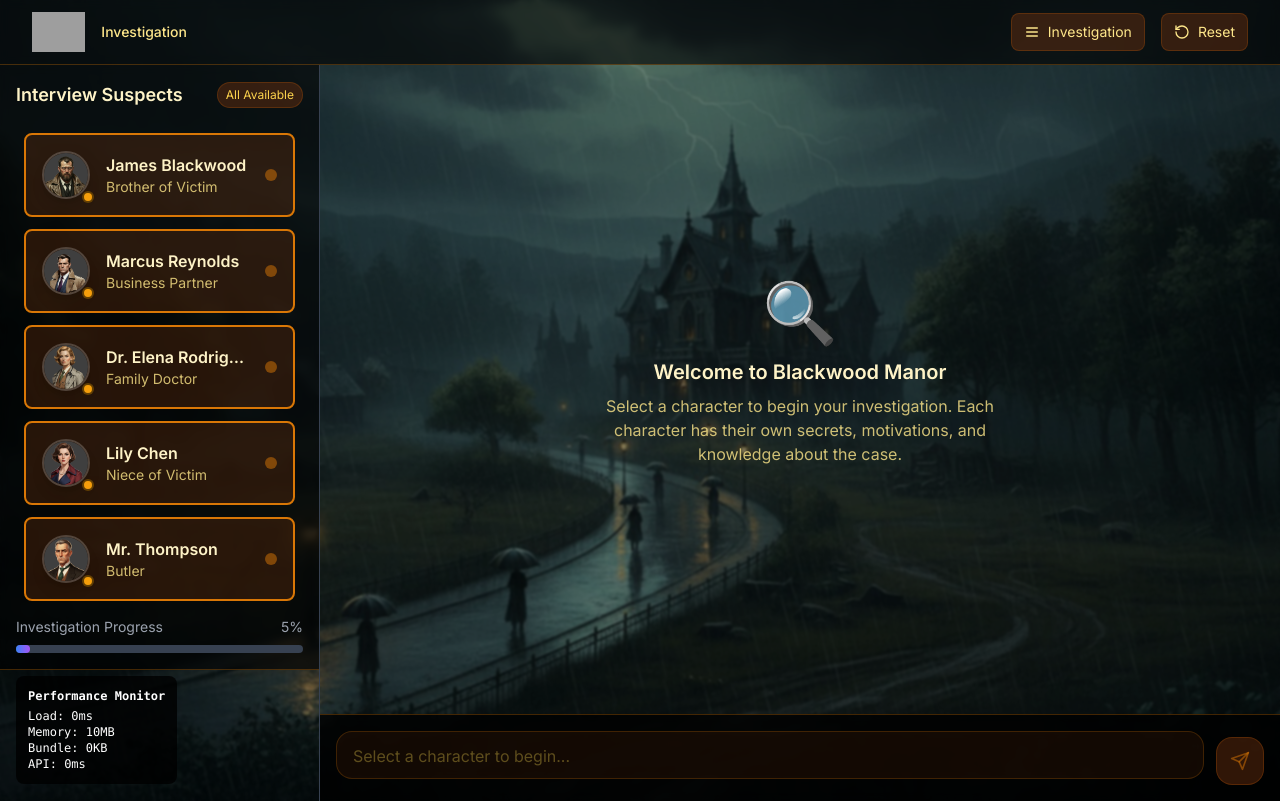
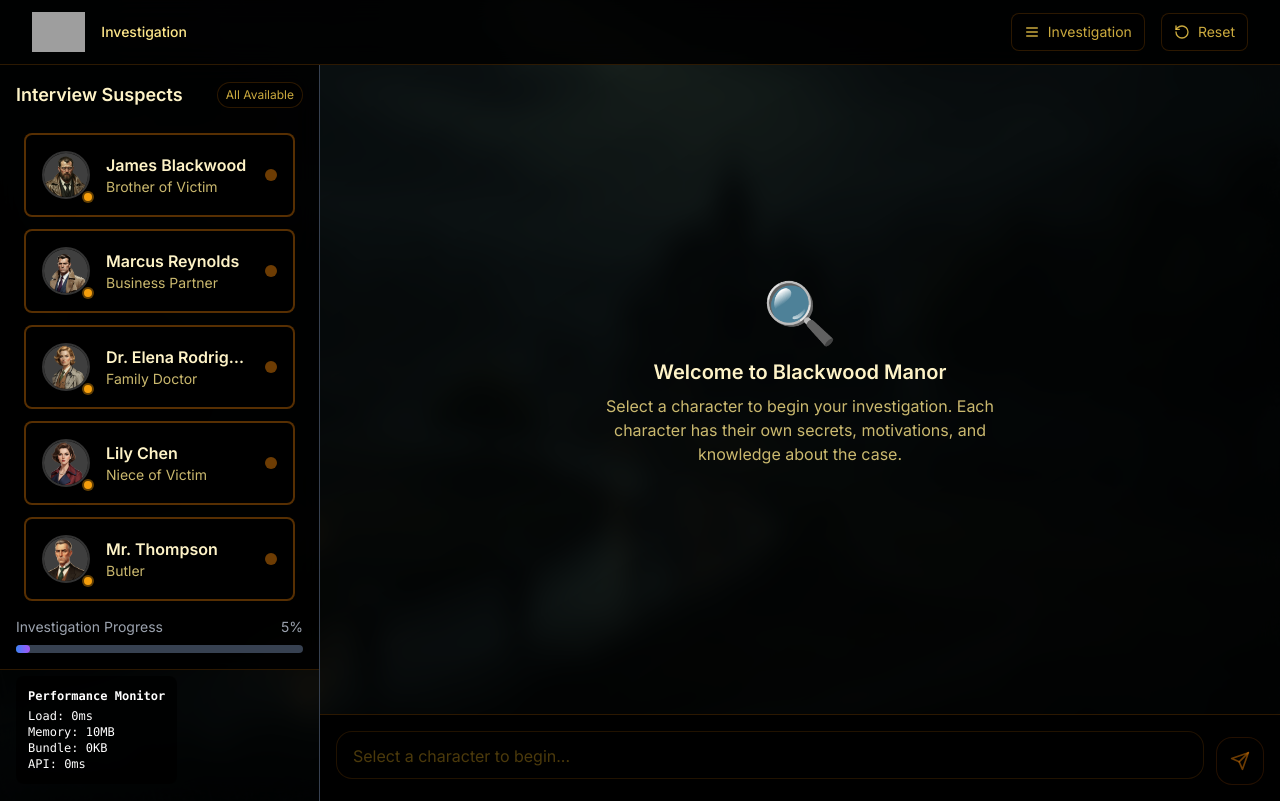
Before and after one commit to surebabu2007/blackwood-chat-app, a Next.js app: page / in a window 1280 px wide. Built offline with nearby package versions, Linux system fonts and the light colour scheme; grey boxes are pictures that could not be loaded.

Commit message:
Enhance with darker theme: Stronger background overlay, subtle amber accents, and detective avatar for user messages

```diff
--- a/app/page.tsx
+++ b/app/page.tsx
@@ -70,9 +70,9 @@ export default function HomePage() {
       }}
     >
       {/* Overlay for better text readability */}
-      <div className="absolute inset-0 bg-black/40 backdrop-blur-[1px]"></div>
+      <div className="absolute inset-0 bg-gradient-to-br from-black/80 via-black/85 to-black/90 backdrop-blur-md"></div>
       {/* Header */}
-      <header className="bg-black/60 backdrop-blur-sm border-b border-amber-600/30 sticky top-0 z-50">
+      <header className="bg-black/85 backdrop-blur-md border-b border-amber-600/20 sticky top-0 z-50">
         <div className="max-w-7xl mx-auto px-3 sm:px-4 lg:px-8">
           <div className="flex items-center justify-between h-14 sm:h-16">
             <div className="flex items-center space-x-2 sm:space-x-4 min-w-0 flex-1">
@@ -93,7 +93,7 @@ export default function HomePage() {
               {/* Investigation Panel Toggle - Hidden on mobile */}
               <button
                 onClick={() => setShowInvestigationPanel(!showInvestigationPanel)}
-                className="hidden lg:flex items-center px-2 sm:px-3 py-1.5 sm:py-2 text-xs sm:text-sm text-amber-200 hover:text-amber-100 bg-amber-900/40 hover:bg-amber-800/50 rounded-lg transition-colors border border-amber-700/30"
+                className="hidden lg:flex items-center px-2 sm:px-3 py-1.5 sm:py-2 text-xs sm:text-sm text-amber-300/80 hover:text-amber-200 bg-black/60 hover:bg-black/70 rounded-lg transition-colors border border-amber-600/20"
               >
                 <Menu className="w-3 h-3 sm:w-4 sm:h-4 sm:mr-2" />
                 <span className="hidden sm:inline">Investigation</span>
@@ -102,7 +102,7 @@ export default function HomePage() {
               {/* Reset Game */}
               <button
                 onClick={handleResetGame}
-                className="flex items-center px-2 sm:px-3 py-1.5 sm:py-2 text-xs sm:text-sm text-amber-200 hover:text-amber-100 bg-amber-900/40 hover:bg-amber-800/50 rounded-lg transition-colors border border-amber-700/30"
+                className="flex items-center px-2 sm:px-3 py-1.5 sm:py-2 text-xs sm:text-sm text-amber-300/80 hover:text-amber-200 bg-black/60 hover:bg-black/70 rounded-lg transition-colors border border-amber-600/20"
                 title="Reset Game"
               >
                 <RotateCcw className="w-3 h-3 sm:w-4 sm:h-4 sm:mr-2" />
@@ -112,7 +112,7 @@ export default function HomePage() {
               {/* Mobile Menu Toggle */}
               <button
                 onClick={() => setShowMobileMenu(!showMobileMenu)}
-                className="lg:hidden flex items-center px-2 sm:px-3 py-1.5 sm:py-2 text-xs sm:text-sm text-amber-200 hover:text-amber-100 bg-amber-900/40 hover:bg-amber-800/50 rounded-lg transition-colors border border-amber-700/30"
+                className="lg:hidden flex items-center px-2 sm:px-3 py-1.5 sm:py-2 text-xs sm:text-sm text-amber-300/80 hover:text-amber-200 bg-black/60 hover:bg-black/70 rounded-lg transition-colors border border-amber-600/20"
               >
                 {showMobileMenu ? <X className="w-4 h-4" /> : <Menu className="w-4 h-4" />}
               </button>
@@ -139,7 +139,7 @@ export default function HomePage() {
               initial={{ opacity: 0, x: -300 }}
               animate={{ opacity: 1, x: 0 }}
               exit={{ opacity: 0, x: -300 }}
-              className="w-80 sm:w-96 h-full bg-black/80 backdrop-blur-sm border-r border-amber-600/30 overflow-y-auto"
+              className="w-80 sm:w-96 h-full bg-black/90 backdrop-blur-md border-r border-amber-600/20 overflow-y-auto"
             >
               <CharacterSelector
                 characters={characters}
@@ -213,7 +213,7 @@ export default function HomePage() {
             initial={{ opacity: 0, y: 300 }}
             animate={{ opacity: 1, y: 0 }}
             exit={{ opacity: 0, y: 300 }}
-            className="absolute bottom-0 left-0 right-0 bg-black/80 backdrop-blur-sm border-t border-amber-600/30 max-h-[60vh] overflow-y-auto"
+            className="absolute bottom-0 left-0 right-0 bg-black/90 backdrop-blur-md border-t border-amber-600/20 max-h-[60vh] overflow-y-auto"
           >
             <InvestigationPanel
               investigationState={investigationState}
--- a/components/CharacterCard.tsx
+++ b/components/CharacterCard.tsx
@@ -18,12 +18,12 @@ export const CharacterCard: React.FC<CharacterCardProps> = ({
   isAvailable = true
 }) => {
   const colorClasses = {
-    james: 'border-amber-600 bg-amber-900/30 hover:bg-amber-800/40',
-    marcus: 'border-amber-600 bg-amber-900/30 hover:bg-amber-800/40',
-    elena: 'border-amber-600 bg-amber-900/30 hover:bg-amber-800/40',
-    lily: 'border-amber-600 bg-amber-900/30 hover:bg-amber-800/40',
-    thompson: 'border-amber-600 bg-amber-900/30 hover:bg-amber-800/40',
-    victoria: 'border-amber-600 bg-amber-900/30 hover:bg-amber-800/40'
+    james: 'border-amber-600/40 bg-black/70 hover:bg-black/80',
+    marcus: 'border-amber-600/40 bg-black/70 hover:bg-black/80',
+    elena: 'border-amber-600/40 bg-black/70 hover:bg-black/80',
+    lily: 'border-amber-600/40 bg-black/70 hover:bg-black/80',
+    thompson: 'border-amber-600/40 bg-black/70 hover:bg-black/80',
+    victoria: 'border-amber-600/40 bg-black/70 hover:bg-black/80'
   };
 
   const selectedClasses = isSelected ? 'ring-2 ring-amber-400/50 scale-105' : '';
@@ -38,7 +38,7 @@ export const CharacterCard: React.FC<CharacterCardProps> = ({
         character-card relative p-4 rounded-lg border-2 cursor-pointer transition-all duration-300
         ${colorClasses[character.color as keyof typeof colorClasses]}
         ${selectedClasses}
-        hover:scale-[1.02] hover:shadow-lg hover:border-amber-400/50
+        hover:scale-[1.02] hover:shadow-lg hover:border-amber-500/60
       `}
       onClick={onClick}
     >
--- a/components/CharacterSelector.tsx
+++ b/components/CharacterSelector.tsx
@@ -37,14 +37,14 @@ export const CharacterSelector: React.FC<CharacterSelectorProps> = ({
     <motion.div
       initial={{ opacity: 0, y: -20 }}
       animate={{ opacity: 1, y: 0 }}
-      className="bg-black/60 backdrop-blur-sm border-b border-amber-600/30 p-4"
+      className="bg-black/85 backdrop-blur-md border-b border-amber-600/20 p-4"
     >
       <div className="max-w-7xl mx-auto">
         <div className="flex items-center justify-between mb-6">
           <h2 className="text-lg font-semibold text-amber-100">
             Interview Suspects
           </h2>
-          <div className="text-xs text-amber-300 bg-amber-900/40 px-2 py-1 rounded-full border border-amber-700/30">
+          <div className="text-xs text-amber-300/80 bg-black/60 px-2 py-1 rounded-full border border-amber-600/20">
             All Available
           </div>
         </div>
--- a/components/ChatInput.tsx
+++ b/components/ChatInput.tsx
@@ -49,7 +49,7 @@ export const ChatInput: React.FC<ChatInputProps> = ({
     <motion.div
       initial={{ opacity: 0, y: 20 }}
       animate={{ opacity: 1, y: 0 }}
-      className="sticky bottom-0 bg-black/80 backdrop-blur-sm border-t border-amber-600/30 p-3 sm:p-4"
+      className="sticky bottom-0 bg-black/90 backdrop-blur-md border-t border-amber-600/20 p-3 sm:p-4"
     >
       <form onSubmit={handleSubmit} className="flex items-end space-x-2 sm:space-x-3">
         <div className="flex-1 relative">
@@ -68,9 +68,9 @@ export const ChatInput: React.FC<ChatInputProps> = ({
             aria-label="Type your message"
             aria-describedby="message-help"
             className={`
-              chat-input w-full px-3 sm:px-4 py-2 sm:py-3 pr-10 sm:pr-12 bg-amber-900/30 border border-amber-600/50 rounded-xl sm:rounded-2xl
-              text-amber-100 placeholder-amber-300/70 resize-none focus:outline-none focus:ring-2
-              focus:ring-amber-500 focus:border-amber-400 transition-all duration-200
+              chat-input w-full px-3 sm:px-4 py-2 sm:py-3 pr-10 sm:pr-12               bg-black/60 border border-amber-600/30 rounded-xl sm:rounded-2xl
+              text-amber-100 placeholder-amber-400/60 resize-none focus:outline-none focus:ring-2
+              focus:ring-amber-500/50 focus:border-amber-500/40 transition-all duration-200
               max-h-32 min-h-[2.5rem] sm:min-h-[3rem] text-sm sm:text-base backdrop-blur-sm
               ${disabled ? 'opacity-50 cursor-not-allowed' : ''}
               ${isTyping ? 'opacity-75' : ''}
@@ -95,8 +95,8 @@ export const ChatInput: React.FC<ChatInputProps> = ({
           className={`
             flex items-center justify-center w-10 h-10 sm:w-12 sm:h-12 rounded-xl sm:rounded-2xl transition-all duration-200
             ${message.trim() && !disabled && !isTyping
-              ? 'bg-amber-600 hover:bg-amber-700 text-amber-100 border border-amber-500/50'
-              : 'bg-amber-900/40 text-amber-600/50 cursor-not-allowed border border-amber-700/30'
+              ? 'bg-amber-600/80 hover:bg-amber-700/90 text-amber-100 border border-amber-500/40'
+              : 'bg-black/70 text-amber-600/50 cursor-not-allowed border border-amber-700/20'
             }
           `}
         >
--- a/components/MessageBubble.tsx
+++ b/components/MessageBubble.tsx
@@ -47,9 +47,9 @@ export const MessageBubble: React.FC<MessageBubbleProps> = ({
   };
 
   const getMessageColor = () => {
-    if (isUser) return 'bg-amber-600 text-amber-100 border border-amber-500/30';
-    if (isSystem) return 'bg-amber-800 text-amber-100 border border-amber-600/30';
-    return 'bg-amber-900/60 text-amber-100 border border-amber-700/30 backdrop-blur-sm';
+    if (isUser) return 'bg-amber-600/80 text-amber-100 border border-amber-500/30 backdrop-blur-sm';
+    if (isSystem) return 'bg-amber-800/80 text-amber-100 border border-amber-600/30 backdrop-blur-sm';
+    return 'bg-black/70 text-amber-100 border border-amber-600/30 backdrop-blur-sm';
   };
 
   return (
@@ -61,11 +61,11 @@ export const MessageBubble: React.FC<MessageBubbleProps> = ({
     >
       <div className={`flex max-w-[85%] sm:max-w-[80%] ${isUser ? 'flex-row-reverse' : 'flex-row'} items-end space-x-2`}>
         {/* Avatar */}
-        {!isUser && !isSystem && (
+        {(isUser || (!isUser && !isSystem)) && (
           <div className="flex-shrink-0 w-6 h-6 sm:w-8 sm:h-8 rounded-full overflow-hidden">
             <img
-              src={characterAvatar || '/images/characters/default.png'}
-              alt={characterName || 'Character'}
+              src={isUser ? '/images/characters/detective.png' : (characterAvatar || '/images/characters/default.png')}
+              alt={isUser ? 'Detective' : (characterName || 'Character')}
               className="w-full h-full object-cover"
               onError={(e) => {
                 e.currentTarget.style.display = 'none';
@@ -73,7 +73,7 @@ export const MessageBubble: React.FC<MessageBubbleProps> = ({
               }}
             />
             <div className="w-full h-full bg-gray-600 flex items-center justify-center text-xs" style={{display: 'none'}}>
-              {characterAvatar?.includes('/images/') ? '👤' : characterAvatar || '👤'}
+              {isUser ? '🕵️' : (characterAvatar?.includes('/images/') ? '👤' : characterAvatar || '👤')}
             </div>
           </div>
         )}
@@ -81,9 +81,9 @@ export const MessageBubble: React.FC<MessageBubbleProps> = ({
         {/* Message content */}
         <div className={`flex flex-col ${isUser ? 'items-end' : 'items-start'}`}>
           {/* Character name */}
-          {!isUser && !isSystem && characterName && (
+          {(isUser || (!isUser && !isSystem && characterName)) && (
             <span className="text-xs text-amber-300 mb-1 px-2 truncate max-w-[200px] sm:max-w-none">
-              {characterName}
+              {isUser ? 'Detective Sarah Chen' : characterName}
             </span>
           )}
 
```
Also changed, not shown: 1 other file (tests, documents, lock files or other folders).
